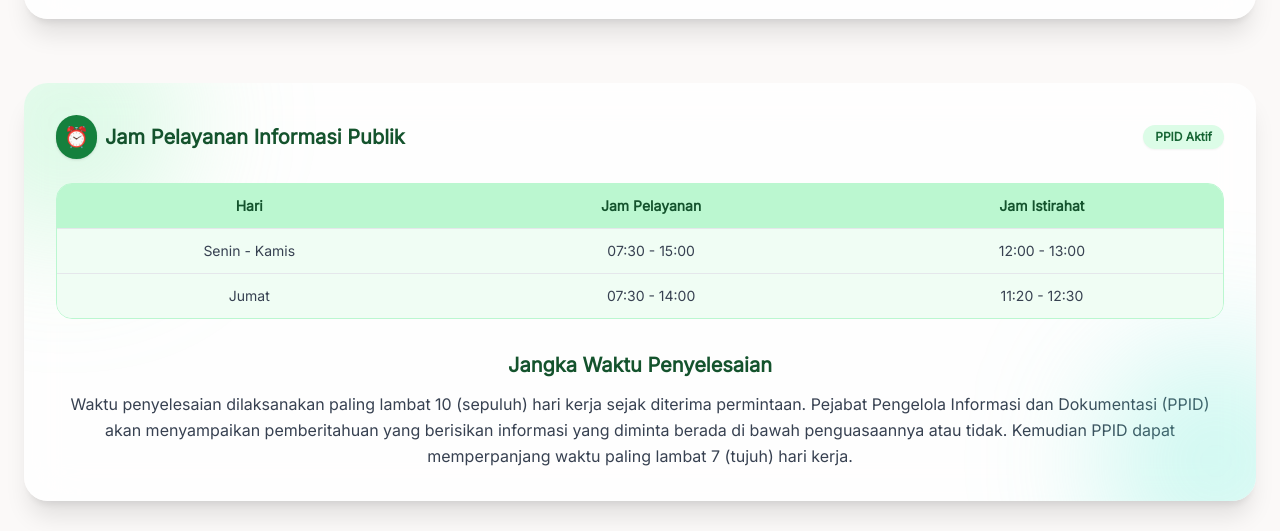
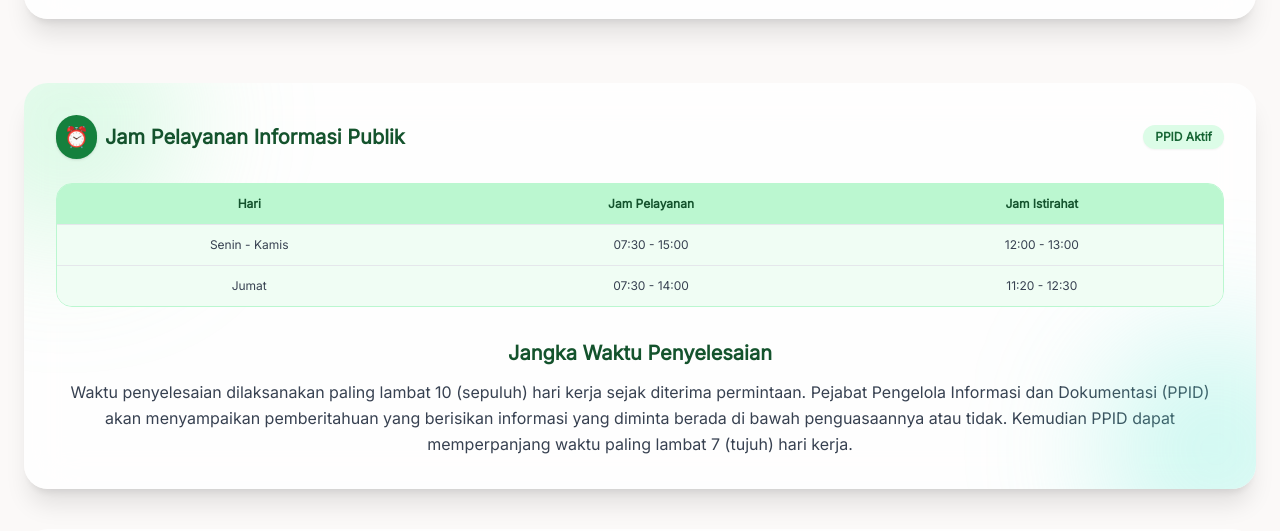
Before and after one commit to reihanersaa/Web-Desa-Sumorame, a plain HTML site: page frontend/publik/PPID.html in a window 1280 px wide. Shown: the part 1197-1728 px from the top of the page. Drawn offline with nearby package versions, Linux system fonts and the light colour scheme.

Commit message:
menambahkan jancok

```diff
--- a/frontend/publik/PPID.html
+++ b/frontend/publik/PPID.html
@@ -216,7 +216,7 @@ class="absolute inset-0 w-full h-full object-cover opacity-50">
 
           <!-- TABEL -->
           <div class="overflow-hidden rounded-2xl border border-green-200 shadow-inner relative z-10">
-            <table class="w-full text-center text-sm">
+            <table class="w-full text-center text-xs">
               <thead class="bg-green-200 text-green-900 font-semibold">
                 <tr>
                   <th class="py-3">Hari</th>
@@ -235,7 +235,7 @@ class="absolute inset-0 w-full h-full object-cover opacity-50">
                 </tr>
 
                 <tr class="border-t hover:bg-green-100 hover:scale-[1.01] transition duration-300 cursor-pointer">
-                  <td class="py-3 font-medium">Jumat</td>
+                  <td class="py-3 font-sm">Jumat</td>
                   <td>07:30 - 14:00</td>
                   <td>11:20 - 12:30</td>
                 </tr>
```
